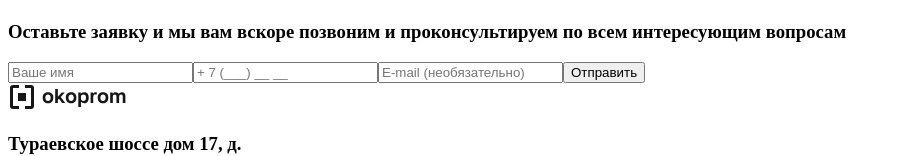
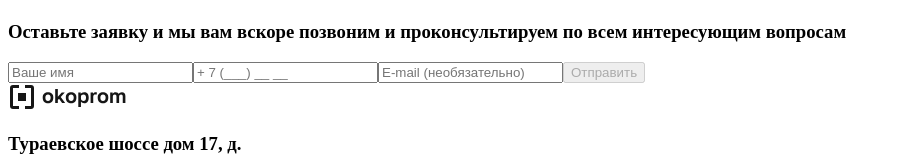
Before and after one commit to Lyaguh21/okoprom, a Next.js app: page / in a window 1280 px wide. Shown: the part 243-399 px from the top of the page, without its empty margins (0-900 px from the left). Built offline with nearby package versions, Linux system fonts and the light colour scheme.

Commit message:
Доработка формы

```diff
--- a/src/app/components/Buttons/MainButton.tsx
+++ b/src/app/components/Buttons/MainButton.tsx
@@ -1,9 +1,13 @@
 type LayoutProps = {
   children: React.ReactNode;
+  disabled: boolean;
 };
-export default function MainButton({ children }: LayoutProps) {
+export default function MainButton({ children, disabled }: LayoutProps) {
   return (
-    <button className=" font-Golos font-semibold text-base bg-secondColor px-5  mr-[10px] h-11 rounded-lg text-textBlack transition-all hover:bg-buttonHover hover:ease-in-out hover:duration-500 active:bg-buttonActive active:text-secondColor  active:ease-out active:duration-150">
+    <button
+      disabled={disabled}
+      className=" font-Golos font-semibold text-base bg-secondColor px-5  mr-[10px] h-11 rounded-lg text-textBlack transition-all hover:bg-buttonHover hover:ease-in-out hover:duration-500 active:bg-buttonActive active:text-secondColor  active:ease-out active:duration-150 disabled:cursor-not-allowed disabled:bg-buttonActive disabled:active:text-textBlack disabled:transition-colors disabled:ease-in-out disabled:duration-500"
+    >
       {children}
     </button>
   );
--- a/src/app/components/FeedbackForm/FeedbackForm.tsx
+++ b/src/app/components/FeedbackForm/FeedbackForm.tsx
@@ -1,6 +1,11 @@
+import { useState } from "react";
 import MainButton from "../Buttons/MainButton";
 
 export default function FeedbackForm() {
+  const [name, setName] = useState<string>("");
+  const [phone, setPhone] = useState<string>("");
+  const [email, setEmail] = useState<string>("");
+
   return (
     <div className="px-4 md:px-11 py-[120px] font-Golos">
       <div className="bg-textBlack rounded-[20px] flex px-[12px] sm:px-11 py-[60px] flex-wrap md:flex-nowrap">
@@ -20,23 +25,45 @@ export default function FeedbackForm() {
             <input
               type="text"
               id="name"
+              value={name}
+              onChange={(e) => setName(e.target.value)}
               placeholder="Ваше имя"
               className="FeedbackFormInput mb-[20px]"
+              style={{
+                borderBottom:
+                  name.trim().length != 0 ? "2px solid green" : undefined,
+              }}
             />
             <input
               type="tel"
               id="phone"
-              pattern="[0-9]{7}"
+              value={phone}
+              inputMode="tel"
+              onChange={(e) => setPhone(e.target.value)}
               placeholder="+ 7 (___) __ __"
               className="FeedbackFormInput mb-[20px]"
+              style={{
+                borderBottom:
+                  phone.trim().length != 0 ? "2px solid green" : undefined,
+              }}
             />
             <input
               type="email"
               id="email"
+              value={email}
+              onChange={(e) => setEmail(e.target.value)}
               placeholder="E-mail (необязательно)"
               className="FeedbackFormInput mb-[44px]"
+              style={{
+                borderBottom:
+                  email.trim().length != 0 ? "2px solid green" : undefined,
+              }}
             />
-            <MainButton>Отправить</MainButton>
+            <MainButton
+              disabled={name.trim().length == 0 || phone.trim().length == 0}
+            >
+              Отправить
+            </MainButton>
           </form>
         </div>
       </div>
--- a/src/styles/globals.css
+++ b/src/styles/globals.css
@@ -19,4 +19,5 @@
   font-size: 16px;
   padding: 16px 0 16px 0;
   border-bottom: 2px solid white;
+  outline: none;
 }
```
